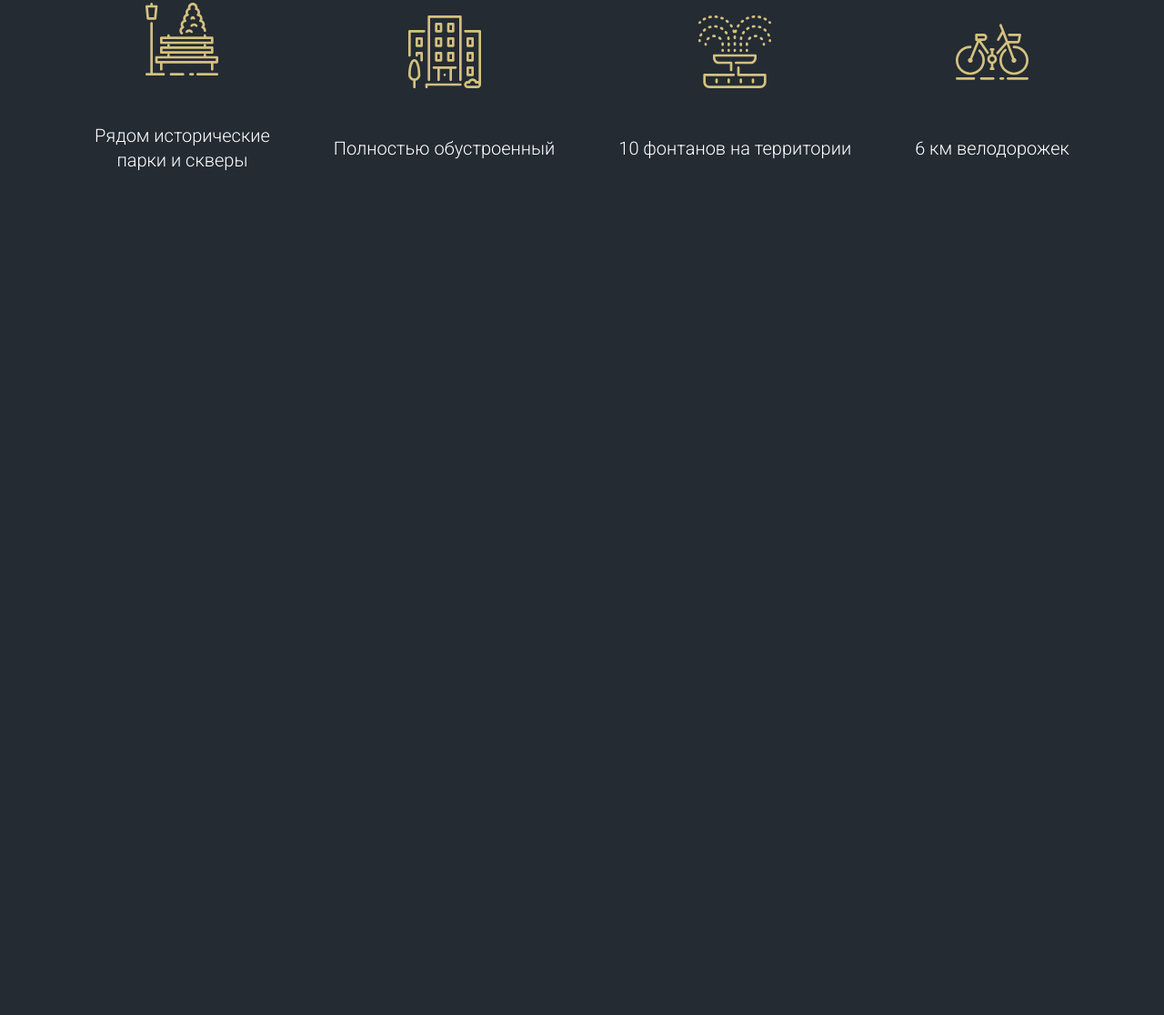
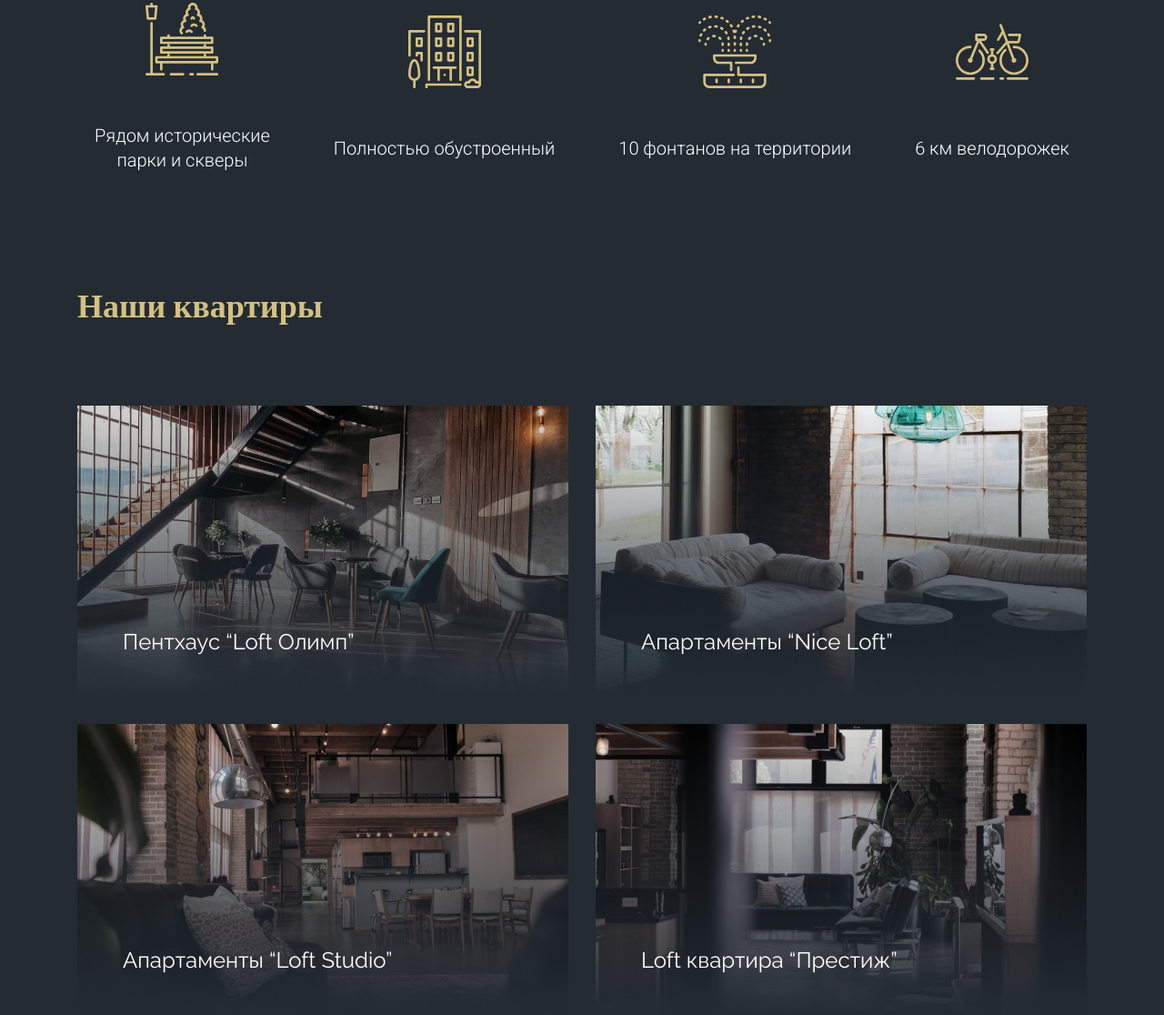
Before and after one commit to ZeiZel/loft-tut, a plain HTML site: page index.html in a window 1280 px wide. Shown: the part 957-2073 px from the top of the page at 91% size. Before the commit the page ends 1267 px from the top, so only its background shows below. Drawn offline with nearby package versions, Linux system fonts and the light colour scheme.

Commit message:
created apartments

```diff
--- a/index.html
+++ b/index.html
@@ -6,6 +6,7 @@
 		<meta name="viewport" content="width=device-width, initial-scale=1.0" />
 		<title>LoftHouse</title>
 		<link rel="stylesheet" href="./css/main.css" />
+		<link rel="icon" href="./assets/img/logo.svg" type="image/x-icon" />
 	</head>
 	<body>
 		<header class="header">
@@ -93,6 +94,48 @@
 					</div>
 				</div>
 			</section>
+
+			<section class="apartments">
+				<div class="container">
+					<div class="apartments__title">
+						<h2 class="title">Наши квартиры</h2>
+					</div>
+					<div class="apartments__cards">
+						<a href="#!" class="card">
+							<img
+								class="card__img"
+								src="./assets/img/apartments/01.jpg"
+								alt="апартаменты"
+							/>
+							<h3 class="card__title">Пентхаус “Loft Олимп”</h3>
+						</a>
+						<a href="#!" class="card">
+							<img
+								class="card__img"
+								src="./assets/img/apartments/02.jpg"
+								alt="апартаменты"
+							/>
+							<h3 class="card__title">Апартаменты “Nice Loft”</h3>
+						</a>
+						<a href="#!" class="card">
+							<img
+								class="card__img"
+								src="./assets/img/apartments/03.jpg"
+								alt="апартаменты"
+							/>
+							<h3 class="card__title">Апартаменты “Loft Studio”</h3>
+						</a>
+						<a href="#!" class="card">
+							<img
+								class="card__img"
+								src="./assets/img/apartments/04.jpg"
+								alt="апартаменты"
+							/>
+							<h3 class="card__title">Loft квартира “Престиж”</h3>
+						</a>
+					</div>
+				</div>
+			</section>
 		</main>
 
 		<footer></footer>
--- a/scss/base/_base.scss
+++ b/scss/base/_base.scss
@@ -65,3 +65,14 @@ a {
 
 	white-space: nowrap;
 }
+
+.none {
+	display: none !important;
+}
+
+.title {
+	font-size: 36px;
+	font-family: $font-accent;
+	color: $accent;
+	font-weight: 700;
+}
--- /dev/null
+++ b/scss/blocks/_apartments.scss
@@ -0,0 +1,12 @@
+.apartments {
+	&__title {
+		margin-bottom: 88px;
+	}
+
+	&__cards {
+		display: grid;
+		grid-template-columns: repeat(2, 1fr);
+		// grid-template-columns: repeat(auto-fit, minmax(290px, 1fr));
+		gap: 30px;
+	}
+}
--- /dev/null
+++ b/scss/blocks/_card.scss
@@ -0,0 +1,66 @@
+.card {
+	display: block;
+
+	position: relative;
+
+	overflow: hidden;
+
+	&::before {
+		content: '';
+
+		position: absolute;
+		z-index: 6;
+
+		left: 0;
+		top: 0;
+
+		width: 100%;
+		height: 100%;
+
+		background: linear-gradient(180deg, rgba(36, 43, 51, 0) 0%, $dark 100%);
+	}
+
+	&::after {
+		opacity: 0;
+
+		content: '';
+
+		position: absolute;
+
+		top: 15px;
+		bottom: 15px;
+		right: 15px;
+		left: 15px;
+
+		border: 3px double rgba(255, 255, 255, 0.4);
+
+		transition: all 0.2s ease;
+	}
+
+	&:hover::after {
+		opacity: 1;
+	}
+
+	&__img {
+		position: relative;
+		z-index: 5px;
+
+		transition: all 0.2s ease;
+	}
+
+	&:hover &__img {
+		transform: scale(1.1);
+		filter: contrast(110%) brightness(1.2) saturate(1.2);
+	}
+
+	&__title {
+		position: absolute;
+		left: 50px;
+		right: 20px; // ограничиваем длинный текст, чтобы справа не доходил до конца
+		bottom: 44px;
+		z-index: 7;
+
+		font-size: 24px;
+		line-height: 1.35;
+	}
+}
--- a/scss/main.scss
+++ b/scss/main.scss
@@ -11,3 +11,5 @@
 @import './blocks/nav';
 @import './blocks/info';
 @import './blocks/benefits';
+@import './blocks/apartments';
+@import './blocks/card';
```
Also changed, not shown: assets/img/apartments/01.jpg (added), assets/img/apartments/02.jpg (added), assets/img/apartments/03.jpg (added), assets/img/apartments/04.jpg (added), css/main.css, 1 other file.
